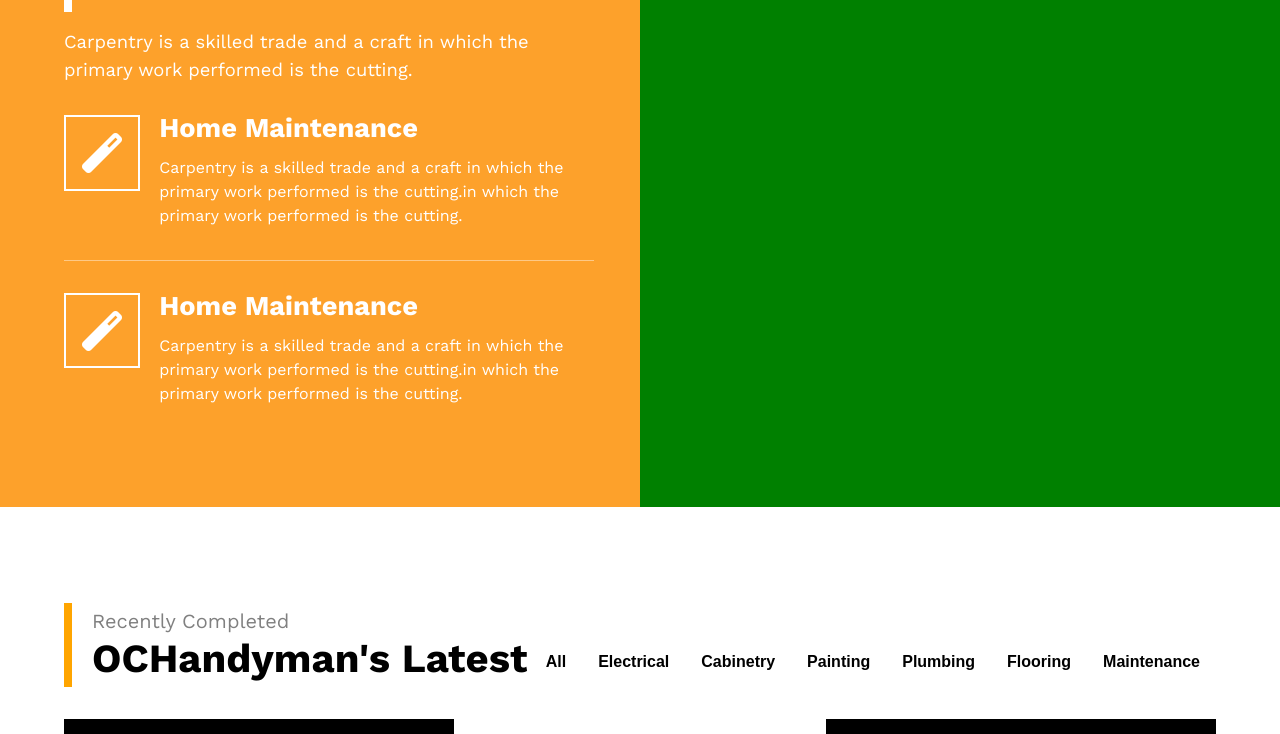
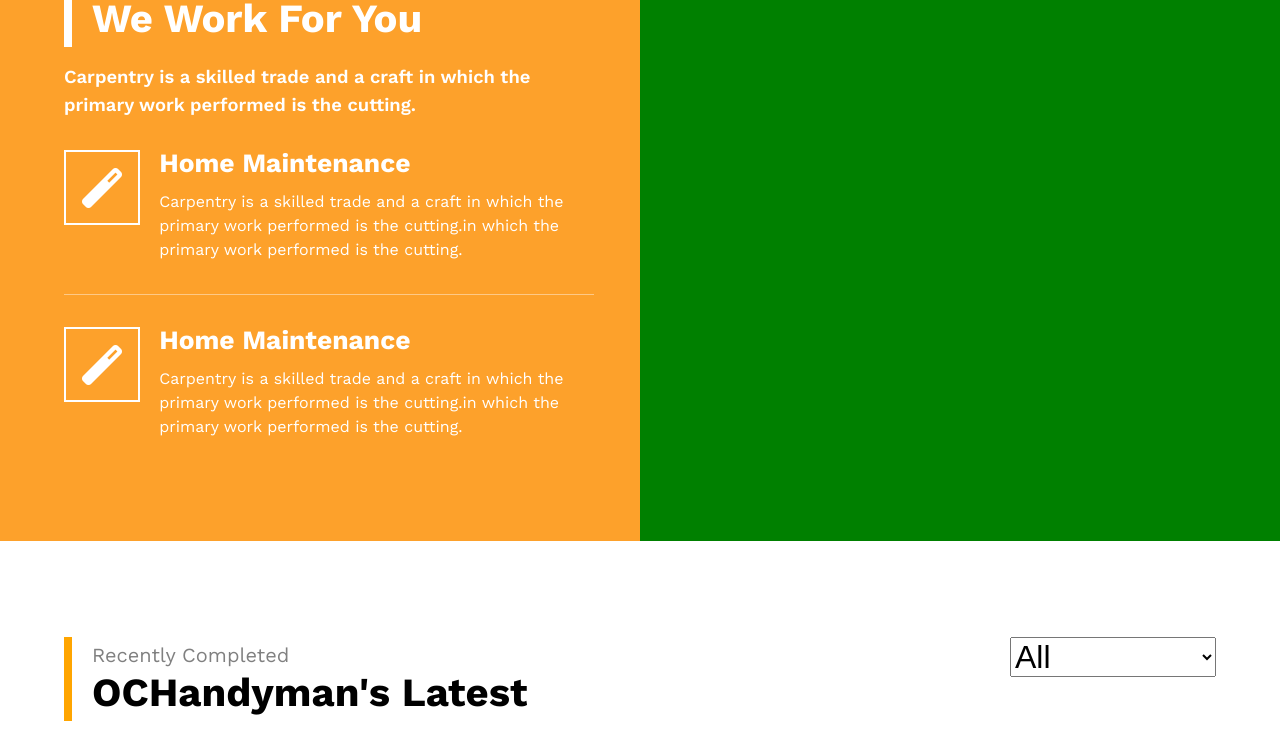
Before and after one commit to Michelobe/oc-handyman, a React (Create React App) app: page / in a window 1280 px wide. Shown: the part 1876-2610 px from the top of the page. Built offline with nearby package versions, Linux system fonts and the light colour scheme.

Commit message:
Optimizing the projects section, there may be quite a bit to do here.  Committing current changes and pushing to github.

```diff
--- a/src/components/ProjectsSection.js
+++ b/src/components/ProjectsSection.js
@@ -12,6 +12,17 @@
                         <h6>Recently Completed</h6>
                         <h2>OCHandyman's Latest</h2>
                     </header>
+                    <nav className='mobileNav'>
+                        <select className='navDrop' name="job" id="job">
+                            <option className='dropOption' value="All">All</option>
+                            <option className='dropOption' value="Electrical">Electrical</option>
+                            <option className='dropOption' value="Cabinetry">Cabinetry</option>
+                            <option className='dropOption' value="Painting">Painting</option>
+                            <option className='dropOption' value="Plumbing">Plumbing</option>
+                            <option className='dropOption' value="Flooring">Flooring</option>
+                            <option className='dropOption' value="Maintenance">Maintenance</option>
+                        </select>
+                    </nav>
                     <div className='projectsNavBtns'>
                         <ul className='navBtns'>
                             <li>
--- a/src/scss/components/introSection.css
+++ b/src/scss/components/introSection.css
@@ -49,6 +49,7 @@
 .introSection .introSectionContainer .rightColumn .infoDiv p:nth-of-type(1) {
     color: #5a5959;
     font-weight: 600;
+    font-size: 1.15rem;
     margin-bottom: 1.5rem;
 }
 .introSection .introSectionContainer .rightColumn .infoDiv p {
--- a/src/scss/components/projectsSection.css
+++ b/src/scss/components/projectsSection.css
@@ -8,6 +8,11 @@
 }
 
 /* NAVBAR */
+.mobileNav{
+    position: absolute;
+    display: none;
+    opacity: 0;
+}
 .projectsSection .projectsNav {
     display: flex;
     flex-flow: row;
@@ -15,34 +20,38 @@
 }
 
 /* NAV HEADER */
-.projectsSection .projectsHeader {
+.projectsSection .projectsNav .projectsHeader {
     border-left: 0.5rem solid orange;
     margin-bottom: 2rem;
 }
-.projectsSection .projectsHeader h6 {
+.projectsSection .projectsNav .projectsHeader h6 {
     font-size: 1.25rem;
     color: gray;
     padding: 0.5rem 0 0.25rem 1.25rem;
 }
-.projectsSection .projectsHeader h2 {
+.projectsSection .projectsNav .projectsHeader h2 {
     font-size: 2.5rem;
     padding: 0.25rem 0 0.5rem 1.25rem;
     font-weight: bold;
 }
+/* MOBILE NAV */
+.projectsSection .projectsNav .mobileNav .navDrop{
+    font-size: 2rem;
+}
 
 /* NAV BUTTONS */
-.projectsSection .projectsNavBtns {
+.projectsSection .projectsNav .projectsNavBtns {
     display: flex;
     justify-content: center;
     align-items: center;
     height: auto;
 }
-.projectsSection .navBtns {
+.projectsSection .projectsNav .navBtns {
     display: flex;
     flex-flow: row wrap;
     height: 2rem;
 }
-.projectsSection .projectsNavBtns .navBtns .projectButton {
+.projectsSection .projectsNav .projectsNavBtns .navBtns .projectButton {
     border: none;
     background-color: transparent;
     padding: .5rem 1rem;
@@ -55,7 +64,7 @@
 .projectsSection .projectTiles {
     display: flex;
     flex-flow: row wrap;
-    justify-content: space-between;
+    justify-content: space-around;
 }
 .projectsSection .projectTiles .projectTile {
     position: relative;
@@ -113,6 +122,20 @@
 
 /* BREAKPOINTS */
 
+@media only screen and (max-width: 1295px){
+    .mobileNav{
+        position: initial;
+        display: initial;
+        opacity: 1;
+    }
+    .projectsNavBtns{
+        position: absolute;
+        display: none;
+        opacity: 0;
+    }
+}
+
+
 @media only screen and (max-width: 850px){
     .projectsSection .projectsNav {
         flex-flow: column;
--- a/src/scss/components/specialServices.css
+++ b/src/scss/components/specialServices.css
@@ -29,6 +29,7 @@
 .specialServicesSection .leftColumn .headerInfo > .columnContent{
     line-height: 1.5;
     font-size: 1.15rem;
+    font-weight: 600;
 }
 .specialServicesSection .leftColumn .quickInfo .quickInfoCard{
     display: flex;
@@ -48,7 +49,7 @@
     font-size: 2.5rem;
 }
 .specialServicesSection .leftColumn .quickInfo .quickInfoCard .infoCardContent > h5{
-    font-size: 1.7rem;
+    font-size: 1.65rem;
     font-weight: bold;
     margin-bottom: .85rem;
 }
```
